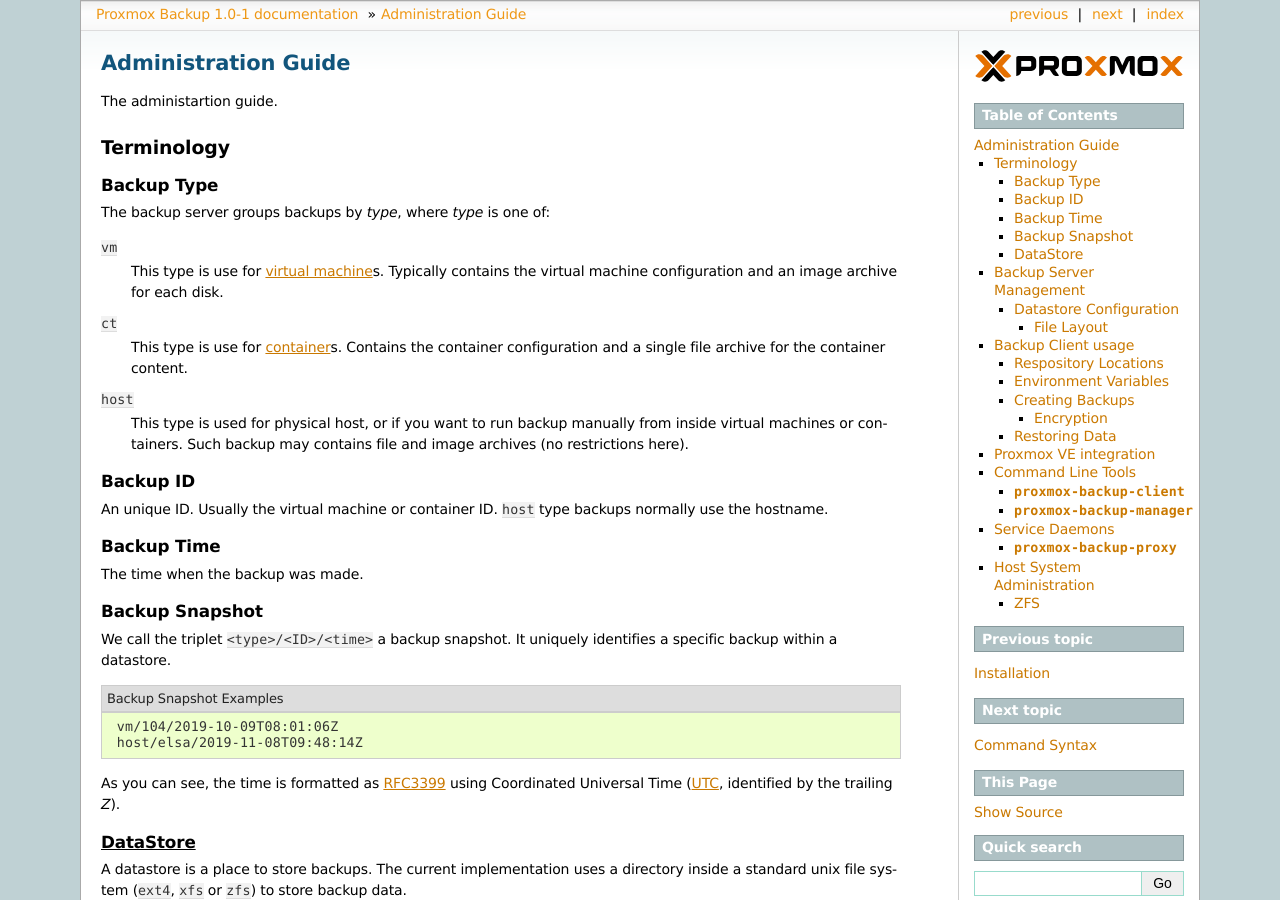
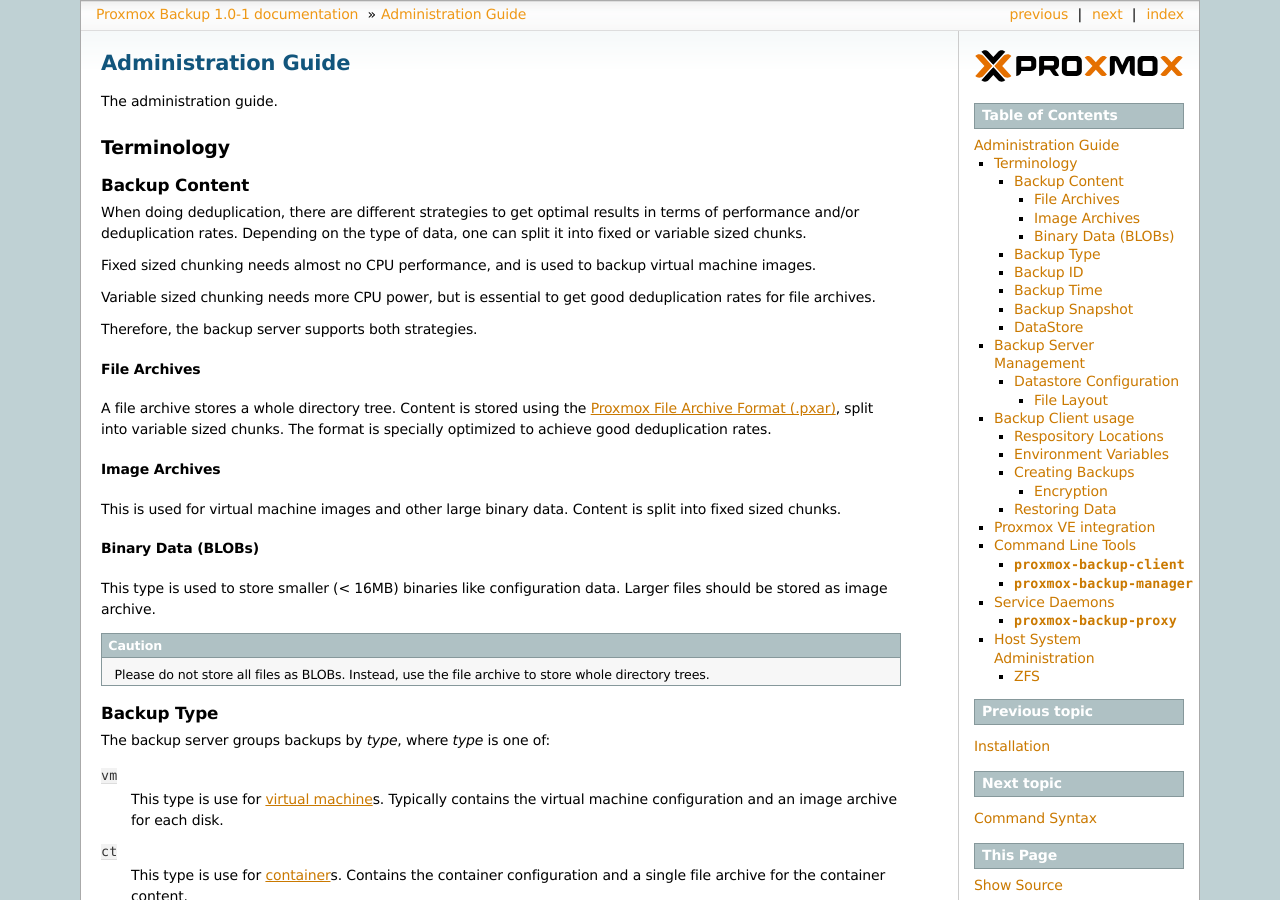
Before and after one commit to proxmox/proxmox-backup, a Sphinx documentation site: the page built from docs/administration-guide.rst, in a window 1280 px wide and 900 px high. Built offline with Sphinx 7.4.7, drawn with Linux system fonts in a browser that asks for light colours.

Commit message:
docs/administration-guide.rs: add 'Backup Content' section.

```diff
--- a/docs/administration-guide.rst
+++ b/docs/administration-guide.rst
@@ -1,11 +1,55 @@
 Administration Guide
 ====================
 
-The administartion guide.
+The administration guide.
 
 
 Terminology
 -----------
+
+Backup Content
+~~~~~~~~~~~~~~
+
+When doing deduplication, there are different strategies to get
+optimal results in terms of performance and/or deduplication rates.
+Depending on the type of data, one can split it into fixed or variable
+sized chunks.
+
+Fixed sized chunking needs almost no CPU performance, and is used to
+backup virtual machine images.
+
+Variable sized chunking needs more CPU power, but is essential to get
+good deduplication rates for file archives.
+
+Therefore, the backup server supports both strategies.
+
+
+File Archives
+^^^^^^^^^^^^^
+
+.. see https://moinakg.wordpress.com/2013/06/22/high-performance-content-defined-chunking/
+
+A file archive stores a whole directory tree. Content is stored using
+the :ref:`pxar-format`, split into variable sized chunks. The format
+is specially optimized to achieve good deduplication rates.
+
+
+Image Archives
+^^^^^^^^^^^^^^
+
+This is used for virtual machine images and other large binary
+data. Content is split into fixed sized chunks.
+
+
+Binary Data (BLOBs)
+^^^^^^^^^^^^^^^^^^^
+
+This type is used to store smaller (< 16MB) binaries like
+configuration data. Larger files should be stored as image archive.
+
+.. caution:: Please do not store all files as BLOBs. Instead, use the
+   file archive to store whole directory trees.
+
 
 Backup Type
 ~~~~~~~~~~~
--- a/docs/file-formats.rst
+++ b/docs/file-formats.rst
@@ -1,5 +1,7 @@
 File Formats
 ============
+
+.. _pxar-format:
 
 Proxmox File Archive Format (``.pxar``)
 ---------------------------------------
```
